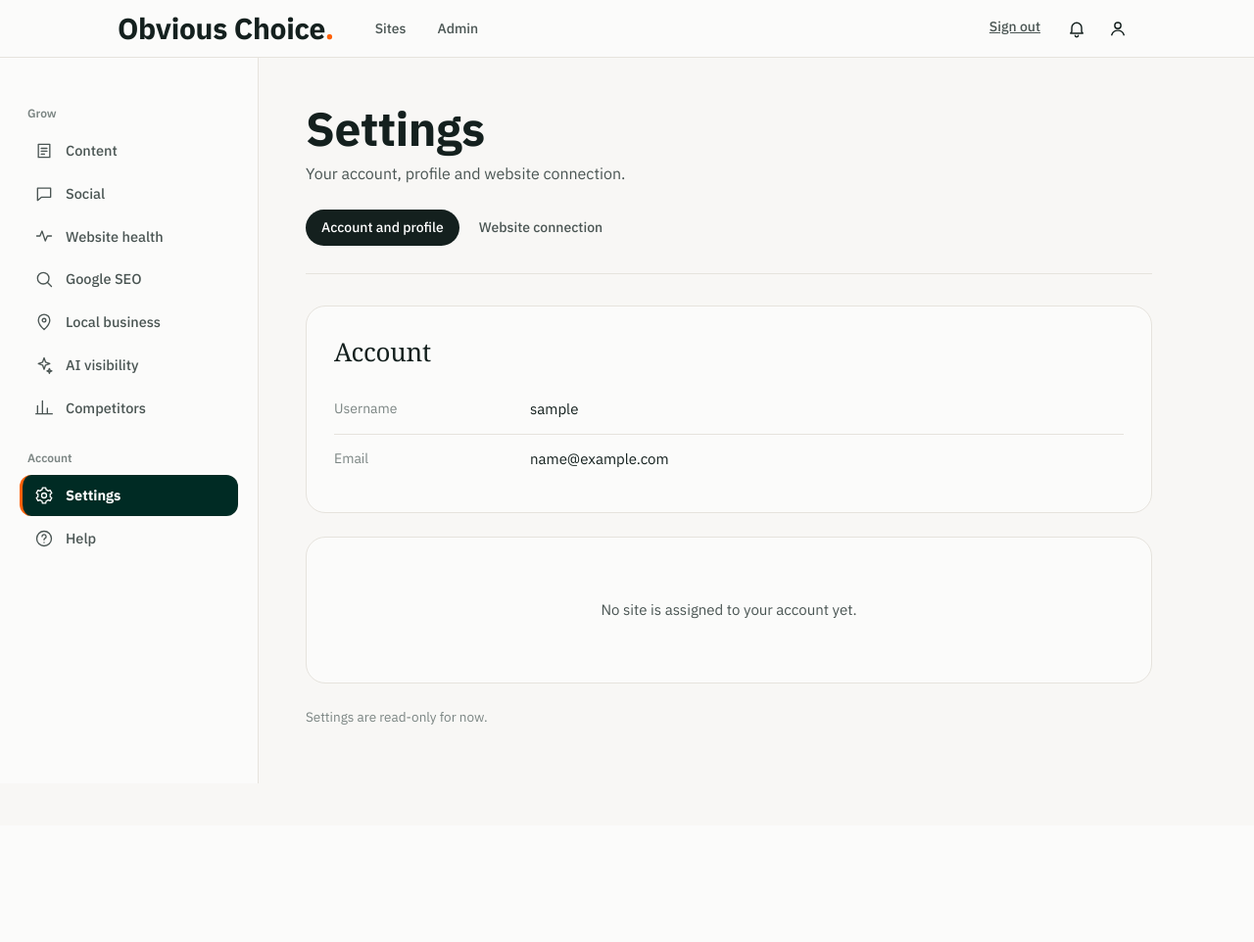
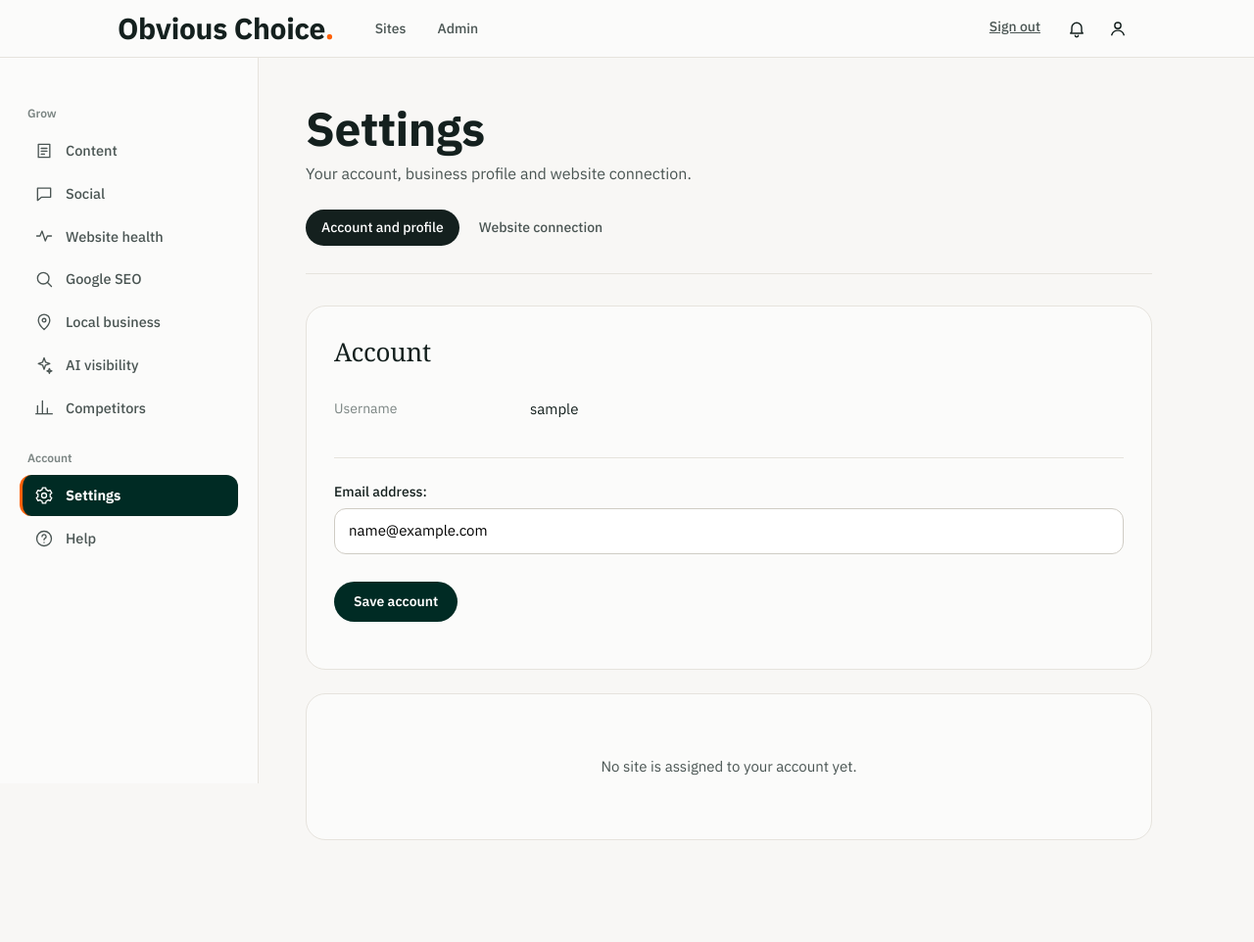
Before and after one commit to mattkantor/rd-test, a Django app: page /portal/settings in a window 1280 px wide. Shown: the whole page at 98% size. Before the commit the page ends 800 px from the top, so only its background shows below. Run offline with Django 4.2, Linux system fonts and the light colour scheme; the visitor is signed in with stand-in values (Sample User, id 1); data that the repository does not hold is empty; some web fonts are replaced.

Commit message:
Make portal settings editable
Customers can edit their email and each site's business profile. The
username and website URL stay read-only; crawl and blog tuning fields
stay staff-only.

Co-Authored-By: Claude Sonnet 5.5 <noreply@anthropic.com>
Claude-Session: https://claude.ai/code/session_01QS19nJs5DU6cC4VPTj5hAZ

```diff
--- a/src/companyscan/views/static/portal.css
+++ b/src/companyscan/views/static/portal.css
@@ -102,3 +102,11 @@ h3.sub { margin: 28px 0 4px; padding-top: 20px; border-top: 1px solid var(--pg-l
 /* The brand bar's Sign out is a text button, not a call to action. */
 .portal-body .brandbar button { background: transparent; color: var(--pg-ink-2); padding: 7px 14px; font-weight: 500; }
 .portal-body .brandbar button:hover { background: #efede8; color: var(--pg-ink); }
+
+/* Read-only identity rows above an editable form. */
+.portal-body dl.fixed { margin-bottom: 8px; }
+.portal-body dl.fixed dt, .portal-body dl.fixed dd { border-bottom: 0; }
+.portal-body .stack { margin-top: 24px; padding-top: 24px; border-top: 1px solid var(--pg-line); }
+.portal-body .stack .actions { margin-top: 28px; }
+.portal-body textarea { min-height: 96px; line-height: 1.5; resize: vertical; }
+.portal-body .stack textarea { display: block; }
--- a/src/companyscan/views/templates/portal/settings.html
+++ b/src/companyscan/views/templates/portal/settings.html
@@ -1,12 +1,27 @@
 {% extends "portal/layout.html" %}
-{% block lede %}<p class="lede">Your account, profile and website connection.</p>
+{% block lede %}<p class="lede">Your account, business profile and website connection.</p>
 <nav class="tabbar" aria-label="Settings"><a href="/portal/settings" aria-current="page">Account and profile</a><a href="/portal/settings/website">Website connection</a></nav>{% endblock %}
 {% block body %}
-<section class="card"><h2>Account</h2>
-<dl><dt>Username</dt><dd>{{ request.user.get_username() }}</dd><dt>Email</dt><dd>{{ request.user.email or "—" }}</dd></dl></section>
-{% for s in sites %}
-<section class="card"><h2>{{ s.host }}</h2>
-<dl>{% for attr, label in fields %}<dt>{{ label }}</dt><dd>{{ s[attr] or "—" }}</dd>{% endfor %}</dl></section>
+{% if saved %}<p class="msg ok" role="status">Saved.</p>{% endif %}
+<section class="card">
+  <h2>Account</h2>
+  <dl class="fixed"><dt>Username</dt><dd>{{ request.user.get_username() }}</dd></dl>
+  <form class="stack" method="post">{{ csrf_input }}
+    <input type="hidden" name="form" value="account">
+    {{ account.as_div() }}
+    <div class="actions"><button>Save account</button></div>
+  </form>
+</section>
+{% for s, form in profiles %}
+<section class="card">
+  <h2>{{ s.host }}</h2>
+  <dl class="fixed"><dt>Website URL</dt><dd>{{ s.origin }}</dd></dl>
+  <p class="note">The URL and username identify your account, so they can't be changed here. Contact your account manager if one is wrong.</p>
+  <form class="stack" method="post">{{ csrf_input }}
+    <input type="hidden" name="form" value="{{ s.pk }}">
+    {{ form.as_div() }}
+    <div class="actions"><button>Save profile</button></div>
+  </form>
+</section>
 {% else %}<section class="card empty"><p>No site is assigned to your account yet.</p></section>{% endfor %}
-<p class="note">Settings are read-only for now.</p>
 {% endblock %}
--- a/src/companyscan/web/portal.py
+++ b/src/companyscan/web/portal.py
@@ -1,12 +1,15 @@
-"""The customer portal: sign-in, welcome page, tool navigation and read-only settings. Staff keep the staff pages."""
+"""The customer portal: sign-in, welcome page, tool navigation and editable settings. Staff keep the staff pages."""
+from django import forms
+from django.contrib.auth import get_user_model
 from django.contrib.auth.decorators import login_required
 from django.contrib.auth.views import LoginView
+from django.forms import modelform_factory
 from django.shortcuts import get_object_or_404, redirect, render
 from django.utils import timezone
 from django.views.decorators.http import require_POST
 
 from . import tasks, views
-from .models import BlogPost
+from .models import BlogPost, Site
 
 # (slug, label, coming-soon blurb); Website health is the existing dashboard, so it has no placeholder.
 TOOLS = [("content", "Content"), ("social", "Social"), ("health", "Website health"), ("google-seo", "Google SEO"),
@@ -75,7 +78,17 @@ def decide(request, pk, action):
 
 @login_required
 def settings_page(request):
-    return page(request, "Settings", "portal/settings.html", fields=FIELDS)
+    """Account email and each site's business profile. The username and URL are identities, so they are never editable."""
+    posted = request.POST.get("form") if request.method == "POST" else None
+    account = AccountForm(request.POST if posted == "account" else None, instance=request.user, prefix="account")
+    profiles = [(s, ProfileForm(request.POST if posted == str(s.pk) else None, instance=s, prefix=f"site{s.pk}"))
+                for s in request.user.sites.all()]
+    bound = account if posted == "account" else next((f for s, f in profiles if str(s.pk) == posted), None)
+    if bound and bound.is_valid():
+        bound.save()
+        return redirect("/portal/settings?saved=1")
+    return page(request, "Settings", "portal/settings.html", account=account, profiles=profiles, posted=posted,
+                saved=request.GET.get("saved") == "1")
 
 
 @login_required
@@ -83,7 +96,12 @@ def help_page(request):
     return page(request, "Help", "portal/help.html")
 
 
-# Profile fields shown read-only: (attribute, label).
-FIELDS = [("business_name", "Business name"), ("icp", "ICP"), ("category", "Category"), ("location", "Location"), ("people", "People"),
-          ("aliases", "Other names"), ("profiles", "Official profiles"), ("phone", "Phone"), ("offering", "What the business does"),
-          ("keywords", "Keywords")]
+# What a customer may edit about their business. Crawl and blog tuning (value targets, place ID, schedule) stays with staff.
+ProfileForm = modelform_factory(Site, fields=["business_name", "icp", "category", "city", "state", "country", "people", "aliases",
+                                              "profiles", "phone", "offering", "keywords"])
+
+
+class AccountForm(forms.ModelForm):
+    class Meta:
+        model = get_user_model()
+        fields = ["email"]
```
Also changed, not shown: tests/test_portal.py (+28 -0 lines).
